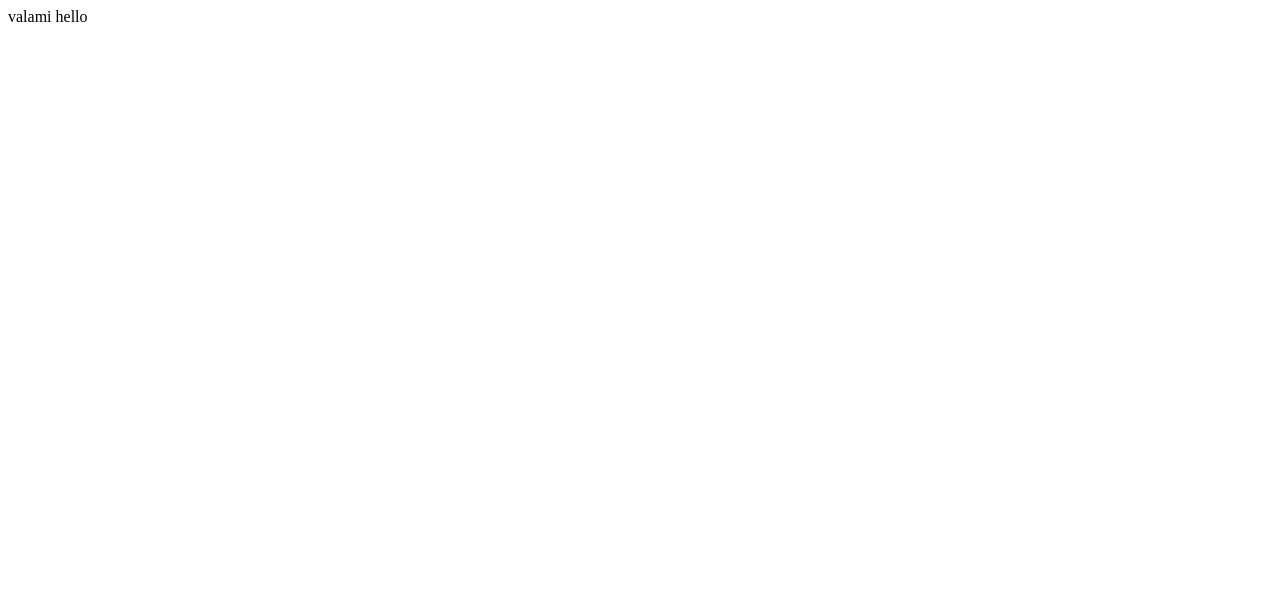
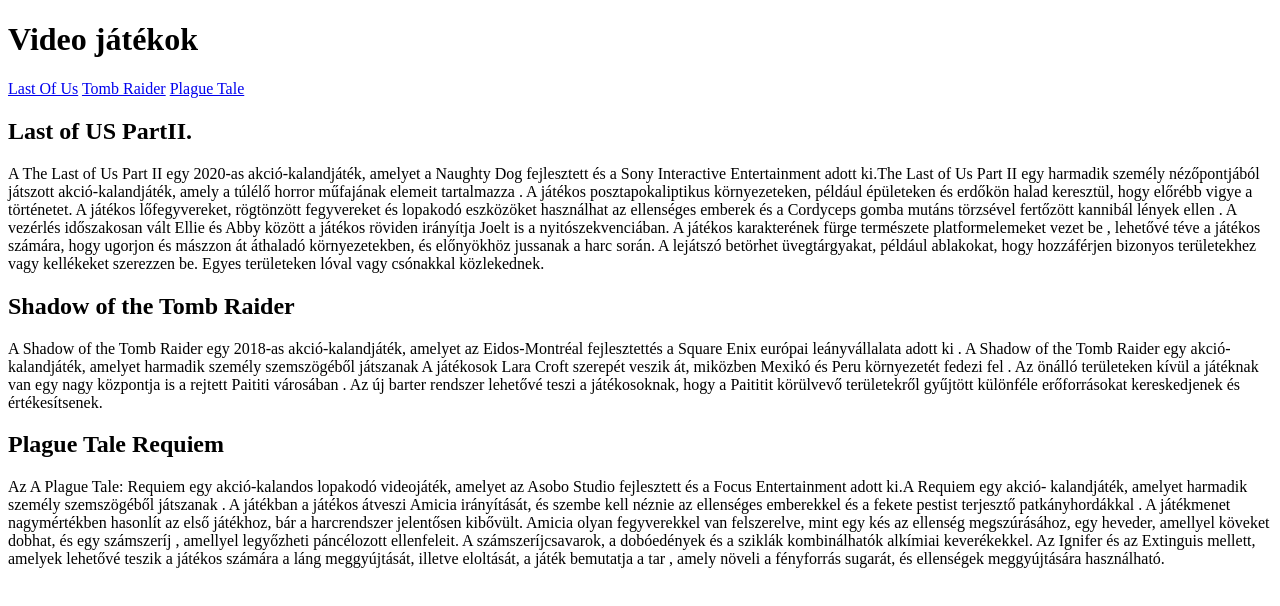
Before and after one commit to Nyxia444/Videojatek, a plain HTML site: page index.html in a window 1280 px wide. Drawn offline with Linux system fonts and the light colour scheme.

Commit message:
index html

```diff
--- a/index.html
+++ b/index.html
@@ -6,7 +6,31 @@
     <title>Document</title>
 </head>
 <body>
-    valami
-    hello
+    <h1>Video játékok</h1>
+   <a href="#LastOfUs">Last Of Us</a>
+   <a href="TombRaider">Tomb Raider</a>
+   <a href="Plague Tale">Plague Tale</a>
+    <h2 id="LastOfUs">Last of US PartII.</h2>
+   <p> A The Last of Us Part II egy 2020-as akció-kalandjáték, amelyet a Naughty Dog fejlesztett és a Sony Interactive Entertainment adott ki.The Last of Us Part II egy harmadik személy nézőpontjából játszott akció-kalandjáték, amely a túlélő horror műfajának elemeit tartalmazza .
+    A játékos posztapokaliptikus környezeteken, például épületeken és erdőkön halad keresztül, hogy előrébb vigye a történetet.
+    A játékos lőfegyvereket, rögtönzött fegyvereket és lopakodó eszközöket használhat az ellenséges emberek és a Cordyceps gomba mutáns törzsével fertőzött kannibál lények ellen .
+     A vezérlés időszakosan vált Ellie és Abby között a játékos röviden irányítja Joelt is a nyitószekvenciában.
+     A játékos karakterének fürge természete platformelemeket vezet be , lehetővé téve a játékos számára, hogy ugorjon és mászzon át áthaladó környezetekben, és előnyökhöz jussanak a harc során.
+     A lejátszó betörhet üvegtárgyakat, például ablakokat, hogy hozzáférjen bizonyos területekhez vagy kellékeket szerezzen be.
+      Egyes területeken lóval vagy csónakkal közlekednek.</p>
+
+    <h2 id="ShadowOfTheTombRaider">Shadow of the Tomb Raider</h2>
+   <p> A Shadow of the Tomb Raider egy 2018-as akció-kalandjáték, amelyet az Eidos-Montréal fejlesztettés a Square Enix európai leányvállalata adott ki .
+    A Shadow of the Tomb Raider egy akció- kalandjáték, amelyet harmadik személy szemszögéből játszanak A játékosok Lara Croft szerepét veszik át, miközben Mexikó és Peru környezetét fedezi fel .
+     Az önálló területeken kívül a játéknak van egy nagy központja is a rejtett Paititi városában .
+     Az új barter rendszer lehetővé teszi a játékosoknak, hogy a Paititit körülvevő területekről gyűjtött különféle erőforrásokat kereskedjenek és értékesítsenek.</p>
+   <h2 id="PlagueTaleRequiem"> Plague Tale Requiem</h2>
+    <p>Az A Plague Tale: Requiem egy akció-kalandos lopakodó videojáték,
+     amelyet az Asobo Studio fejlesztett és a Focus Entertainment adott ki.A Requiem egy akció- kalandjáték, amelyet harmadik személy szemszögéből játszanak .
+     A játékban a játékos átveszi Amicia irányítását, és szembe kell néznie az ellenséges emberekkel és a fekete pestist terjesztő patkányhordákkal .
+      A játékmenet nagymértékben hasonlít az első játékhoz, bár a harcrendszer jelentősen kibővült.
+       Amicia olyan fegyverekkel van felszerelve, mint egy kés az ellenség megszúrásához, egy heveder, amellyel köveket dobhat, és egy számszeríj , amellyel legyőzheti páncélozott ellenfeleit.
+        A számszeríjcsavarok, a dobóedények és a sziklák kombinálhatók alkímiai keverékekkel.
+      Az Ignifer és az Extinguis mellett, amelyek lehetővé teszik a játékos számára a láng meggyújtását, illetve eloltását, a játék bemutatja a tar , amely növeli a fényforrás sugarát, és ellenségek meggyújtására használható.</p>
 </body>
 </html>
```
